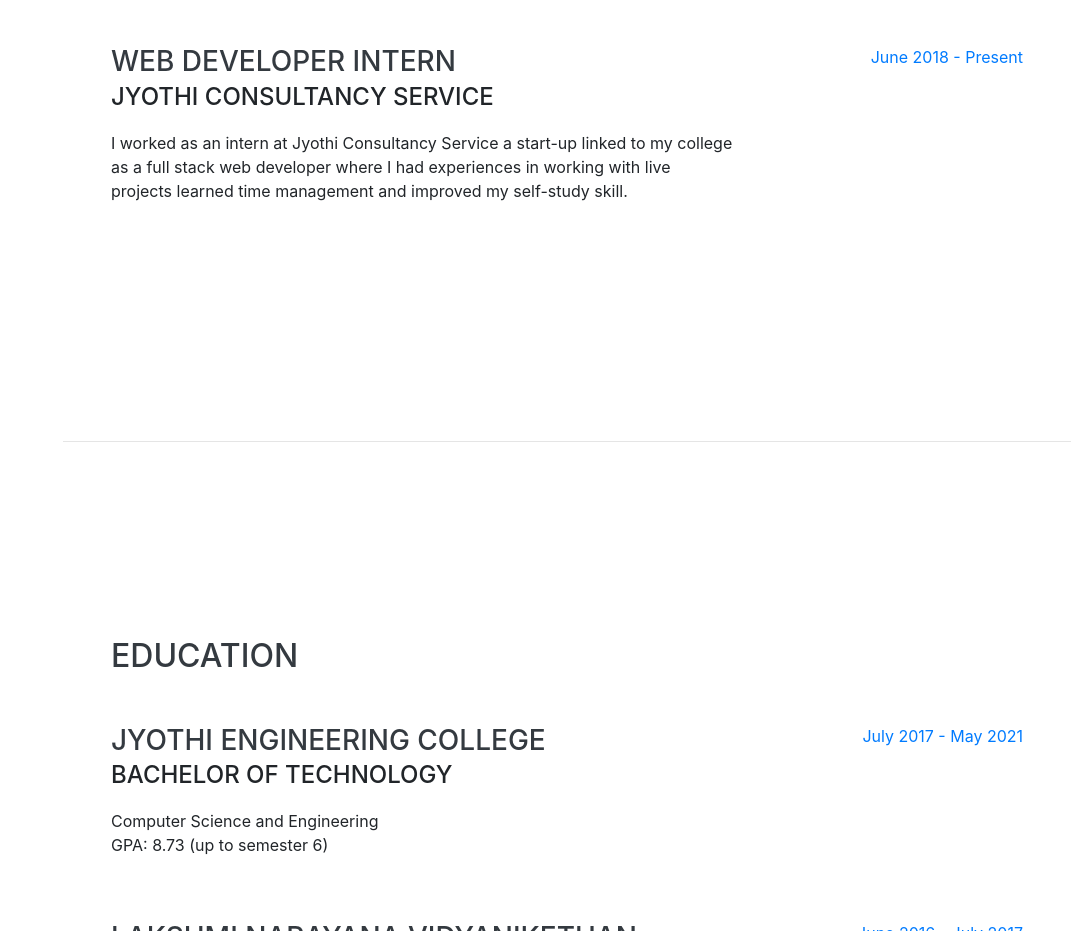
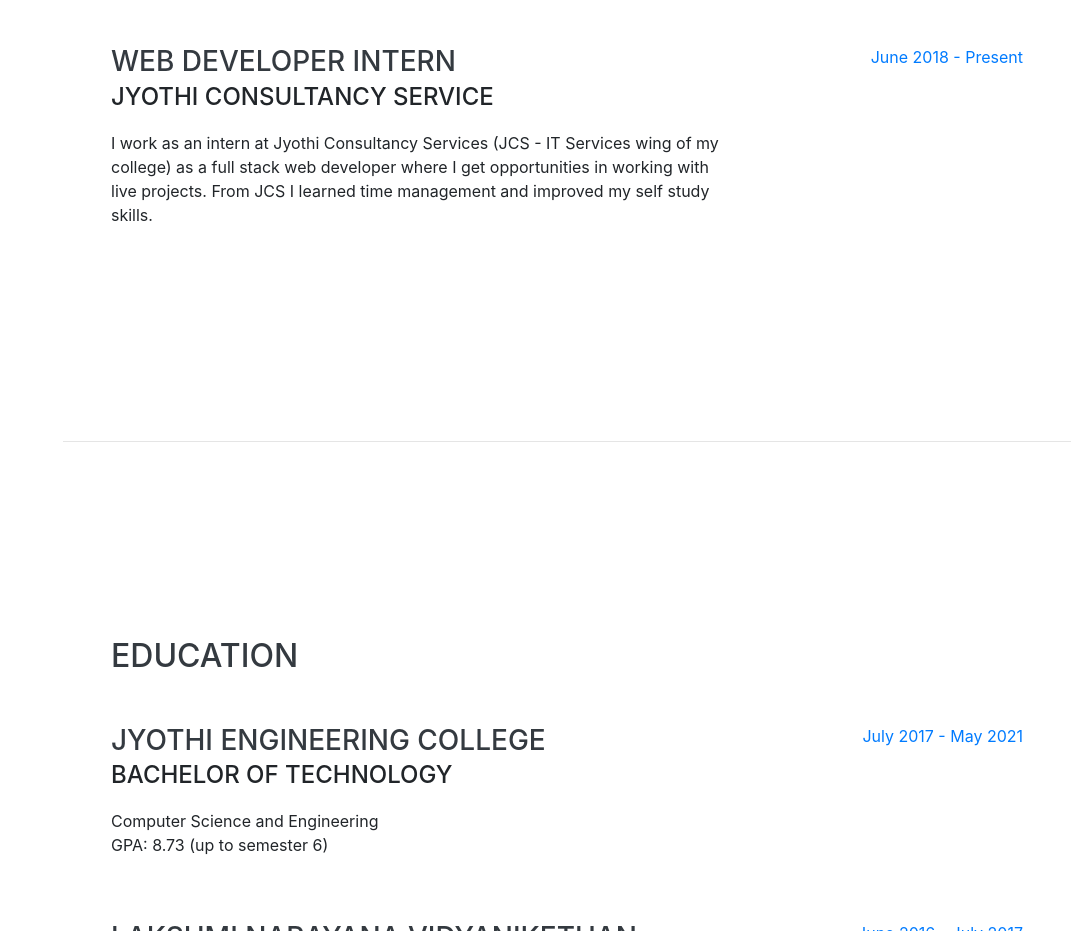
Before and after one commit to sreeragrnandan/sreeragrnandan.github.io, a website with bundled scripts: page index.html in a window 1280 px wide. Shown: the part 1160-2091 px from the top of the page, without its empty margins (209-1280 px from the left). Built offline with nearby package versions, Linux system fonts and the light colour scheme; a web font is replaced by a local one.

Commit message:
Update index.html

```diff
--- a/index.html
+++ b/index.html
@@ -139,8 +139,10 @@
             <h3 class="mb-0">Web Developer Intern</h3>
             <div class="subheading mb-3">Jyothi Consultancy Service</div>
             <p>
-              I worked as an intern at Jyothi Consultancy Service a start-up linked to my college as a full stack web developer
-                where I had experiences in working with live projects learned time management and improved my self-study skill.
+             I work as an intern at Jyothi Consultancy Services
+                (JCS - IT Services wing of my college) as
+                a full stack web developer where I get opportunities in working with live projects.
+                From JCS I learned time management and improved my self study skills.
             </p>
           </div>
           <div class="resume-date text-md-right">
```
